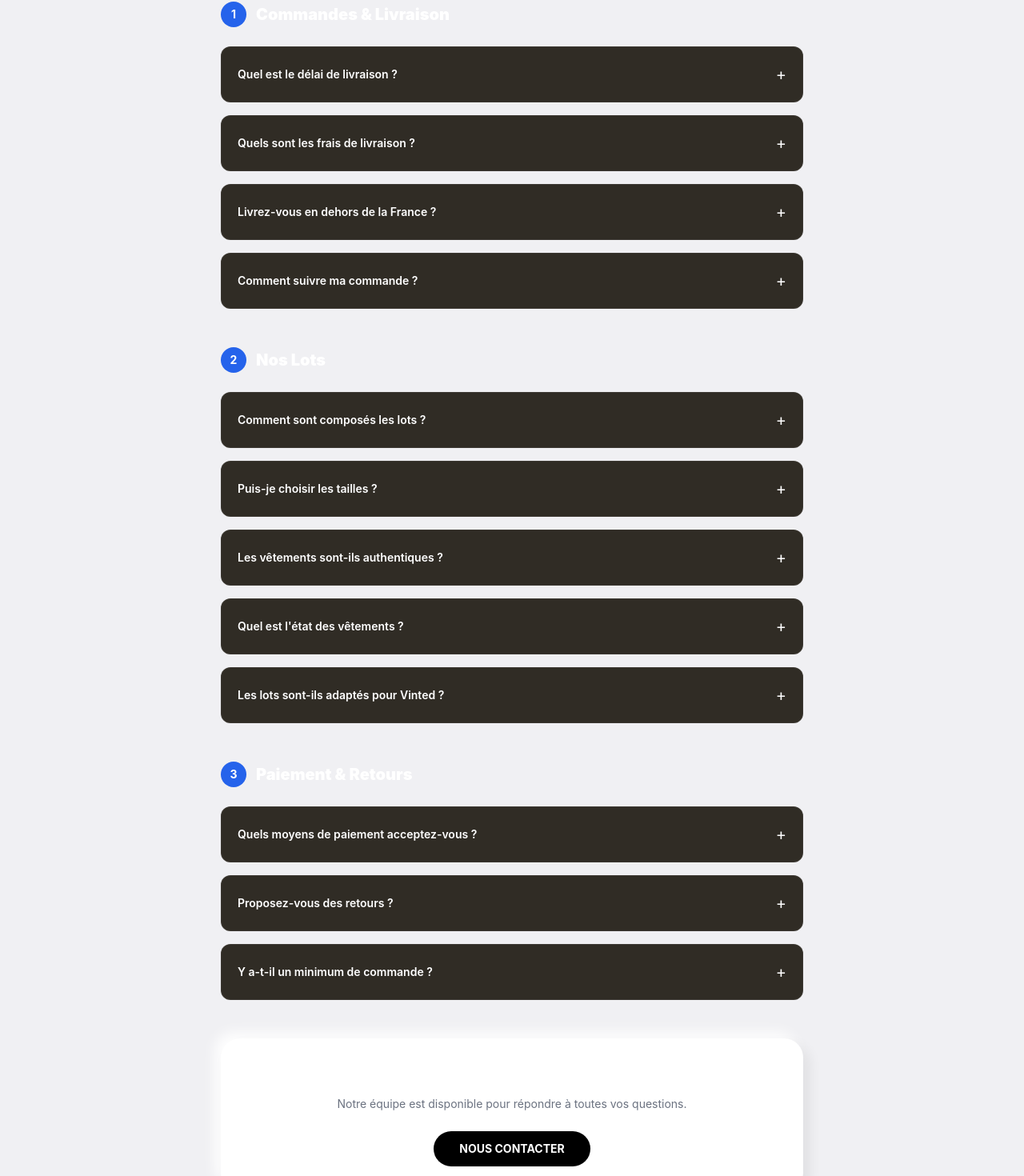
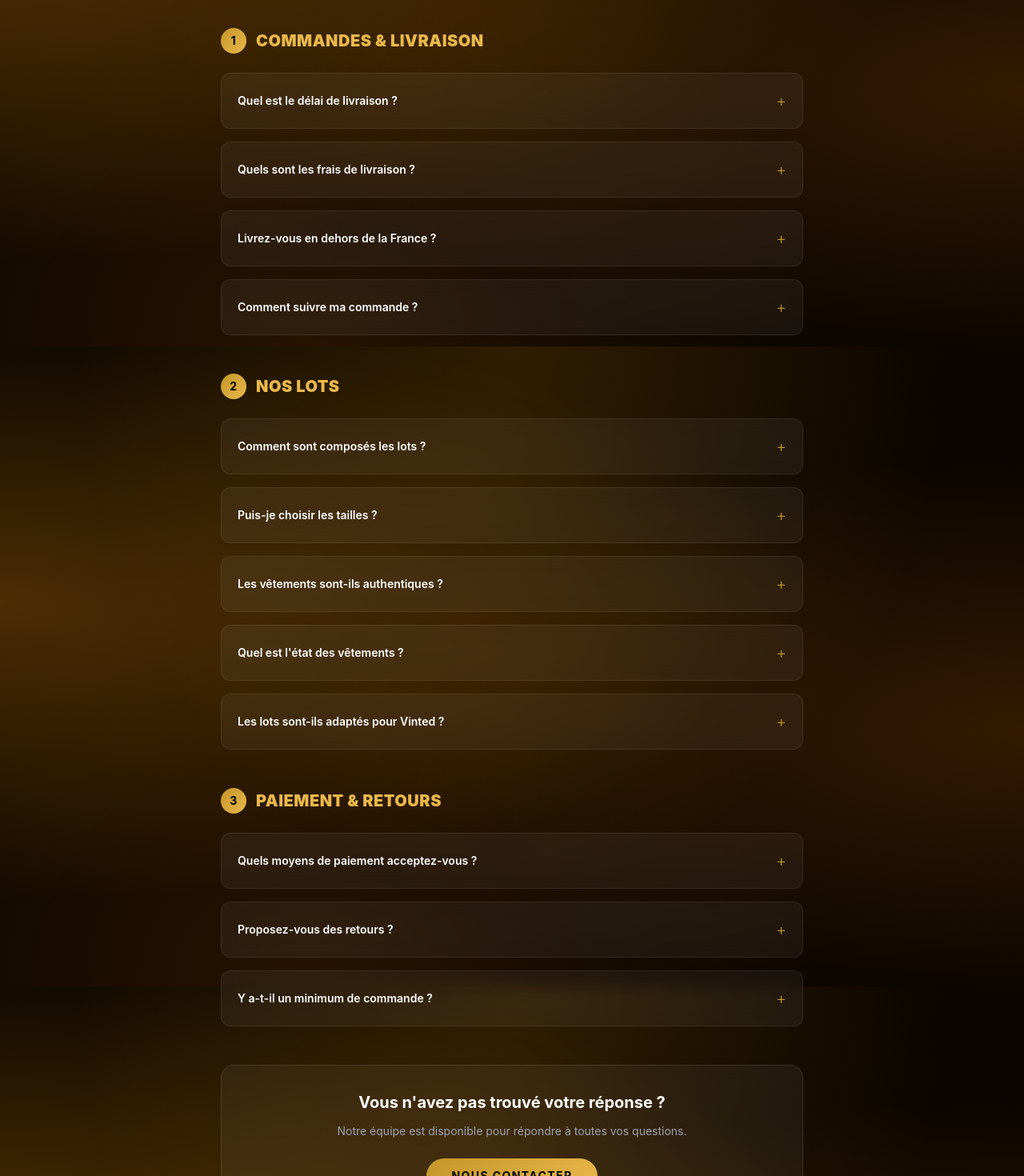
Before and after one commit to acawholesale/aca-wholesale, a Next.js app: page /faq in a window 1280 px wide. Shown: the part 367-1837 px from the top of the page at 80% size. Built offline with nearby package versions, Linux system fonts and the light colour scheme.

Commit message:
Update page.js

```diff
--- a/app/faq/page.js
+++ b/app/faq/page.js
@@ -42,12 +42,13 @@ export default function FAQ() {
   }
 
   return (
-    <main className="bg-[#f0f0f3] overflow-x-hidden">
+    <main className="bg-transparent overflow-x-hidden">
       <Navbar />
 
-      <section className="bg-black text-white py-12 md:py-16 rounded-b-[24px] md:rounded-b-[40px]">
+      {/* Header */}
+      <section className="py-12 md:py-20 border-b border-white/10" style={{ background: 'rgba(0,0,0,0.4)' }}>
         <div className="max-w-7xl mx-auto px-5 text-center">
-          <h1 className="text-3xl md:text-5xl font-black mb-2 md:mb-3">FAQ</h1>
+          <h1 className="text-3xl md:text-5xl font-black mb-3 text-white uppercase tracking-widest">FAQ</h1>
           <p className="text-gray-400 max-w-xl mx-auto text-sm md:text-base">
             Toutes les réponses à vos questions sur nos lots
           </p>
@@ -58,27 +59,31 @@ export default function FAQ() {
         <div className="max-w-3xl mx-auto px-5">
           {faqCategories.map((cat, ci) => (
             <div key={ci} className="mb-10 md:mb-12">
-              <h2 className="text-lg md:text-xl font-black mb-4 md:mb-6 flex items-center gap-3">
-                <span className="w-7 h-7 md:w-8 md:h-8 bg-blue-600 text-white flex items-center justify-center text-xs md:text-sm font-bold rounded-full">
+              <h2 className="text-lg md:text-xl font-black mb-4 md:mb-6 flex items-center gap-3 text-white uppercase tracking-wide">
+                <span className="w-7 h-7 md:w-8 md:h-8 flex items-center justify-center text-xs md:text-sm font-bold rounded-full text-black flex-shrink-0" style={{ background: 'linear-gradient(135deg, #C4962A, #E8B84B)' }}>
                   {ci + 1}
                 </span>
-                {cat.title}
+                <span style={{ color: '#E8B84B' }}>{cat.title}</span>
               </h2>
               <div className="space-y-3 md:space-y-4">
                 {cat.items.map((item, i) => {
                   const key = `${ci}-${i}`
+                  const isOpen = openItems[key]
                   return (
-                    <div key={key} className="faq-item">
+                    <div key={key} className="rounded-xl overflow-hidden border transition-all duration-200" style={{ background: 'rgba(255,255,255,0.05)', borderColor: isOpen ? '#C4962A' : 'rgba(255,255,255,0.08)', backdropFilter: 'blur(10px)' }}>
                       <button
                         onClick={() => toggle(key)}
-                        className="w-full flex items-center justify-between p-4 md:p-5 text-left hover:bg-gray-50 transition-colors rounded-2xl"
+                        className="w-full flex items-center justify-between p-4 md:p-5 text-left transition-colors"
+                        style={{ background: isOpen ? 'rgba(196,150,42,0.08)' : 'transparent' }}
                       >
-                        <span className="font-semibold text-sm pr-2">{item.q}</span>
-                        <span className="text-xl flex-shrink-0">{openItems[key] ? '−' : '+'}</span>
+                        <span className="font-semibold text-sm pr-4 text-white">{item.q}</span>
+                        <span className="text-xl flex-shrink-0 font-light" style={{ color: '#C4962A' }}>{isOpen ? '−' : '+'}</span>
                       </button>
-                      <div className={`faq-answer ${openItems[key] ? 'open' : ''}`}>
-                        <p className="px-4 md:px-5 pb-4 md:pb-5 text-gray-600 text-sm leading-relaxed">{item.a}</p>
-                      </div>
+                      {isOpen && (
+                        <div className="border-t" style={{ borderColor: 'rgba(196,150,42,0.2)' }}>
+                          <p className="px-4 md:px-5 py-4 md:py-5 text-gray-300 text-sm leading-relaxed">{item.a}</p>
+                        </div>
+                      )}
                     </div>
                   )
                 })}
@@ -86,11 +91,12 @@ export default function FAQ() {
             </div>
           ))}
 
-          <div className="bg-white rounded-3xl p-6 md:p-8 text-center mt-6 md:mt-8" style={{ boxShadow: '8px 8px 16px rgba(0,0,0,0.07), -8px -8px 16px rgba(255,255,255,0.9)' }}>
-            <h3 className="text-lg md:text-xl font-bold mb-2 md:mb-3">Vous n&apos;avez pas trouvé votre réponse ?</h3>
-            <p className="text-gray-500 text-sm mb-4 md:mb-6">Notre équipe est disponible pour répondre à toutes vos questions.</p>
-            <Link href="/contact" className="inline-block bg-black text-white px-6 md:px-8 py-3 font-bold text-sm hover:bg-gray-800 transition-colors rounded-full">
-              NOUS CONTACTER
+          {/* CTA bas de page */}
+          <div className="rounded-2xl p-6 md:p-8 text-center mt-6 md:mt-8 border border-white/10" style={{ background: 'rgba(255,255,255,0.05)', backdropFilter: 'blur(10px)' }}>
+            <h3 className="text-lg md:text-xl font-bold mb-2 md:mb-3 text-white">Vous n&apos;avez pas trouvé votre réponse ?</h3>
+            <p className="text-gray-400 text-sm mb-5 md:mb-6">Notre équipe est disponible pour répondre à toutes vos questions.</p>
+            <Link href="/contact" className="inline-block px-8 py-3 font-bold text-sm text-black rounded-full hover:opacity-90 transition-opacity uppercase tracking-widest" style={{ background: 'linear-gradient(135deg, #C4962A, #E8B84B)' }}>
+              Nous contacter
             </Link>
           </div>
         </div>
```
